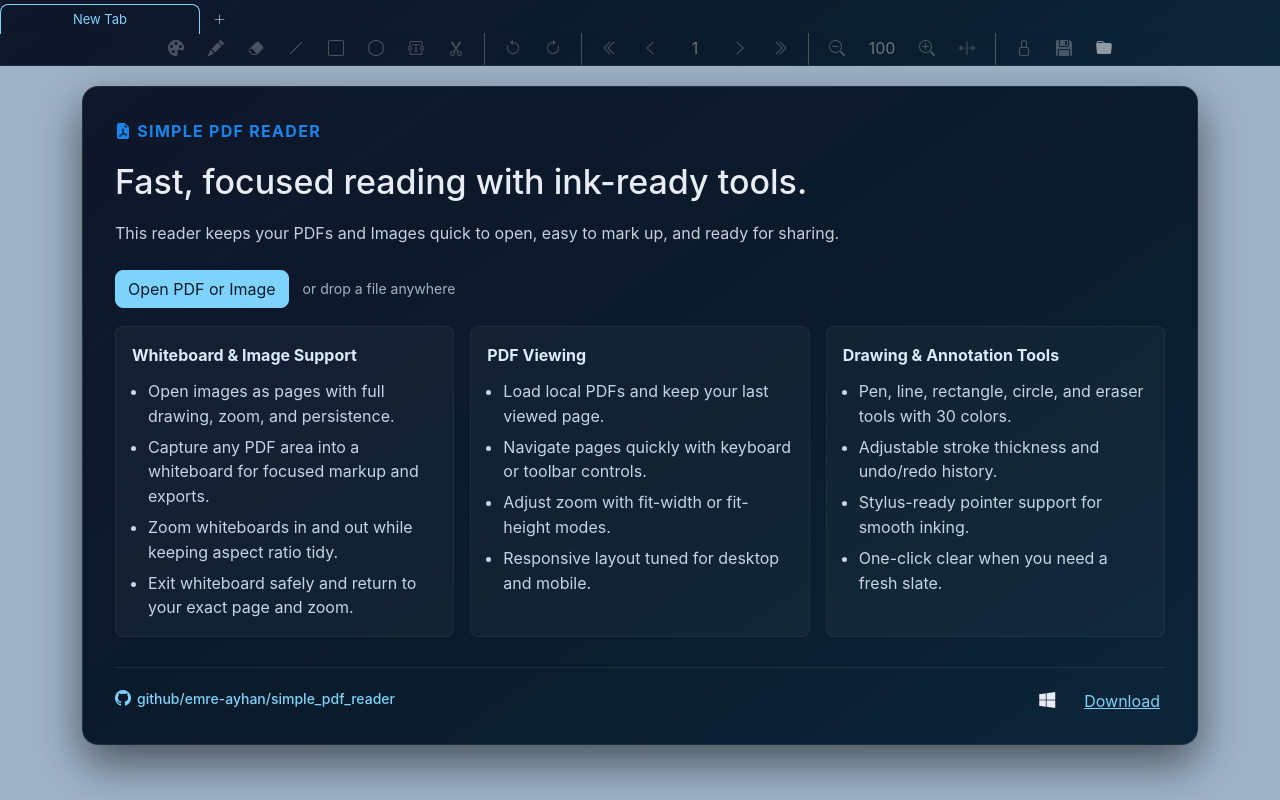
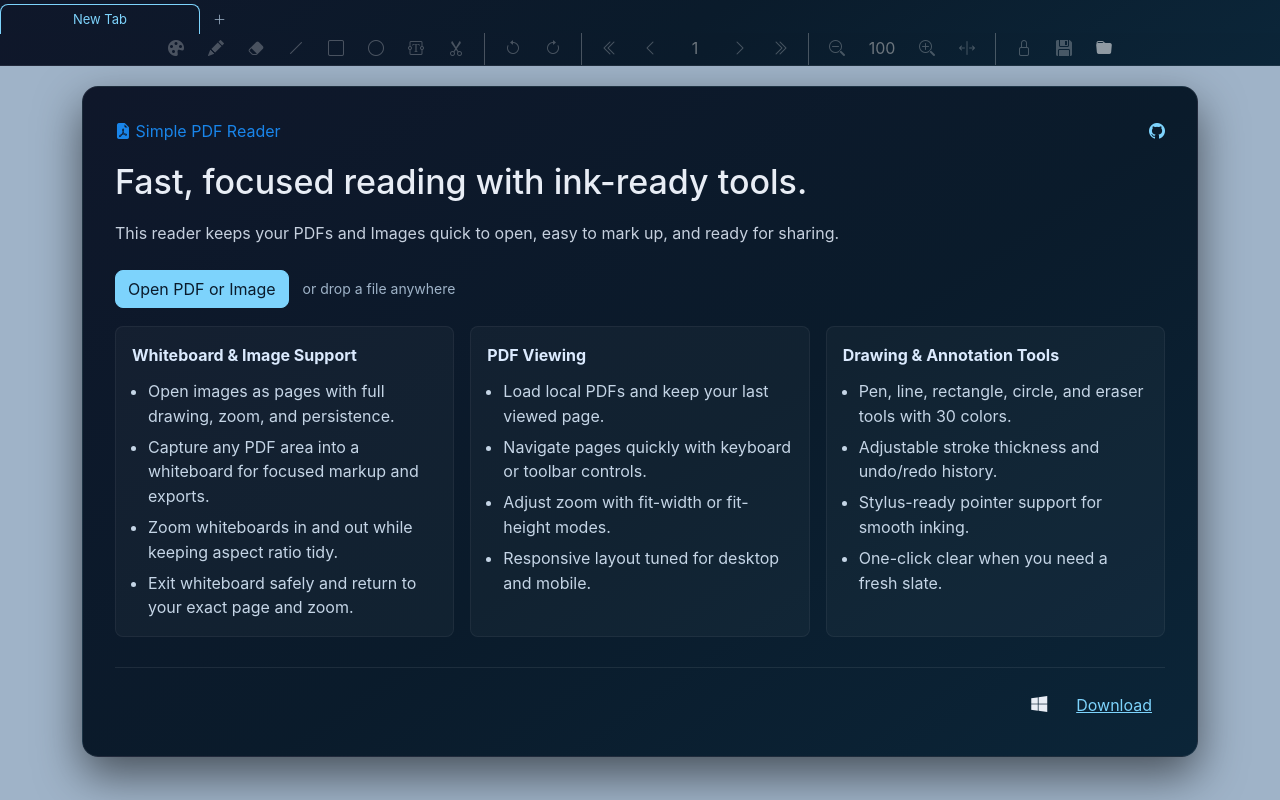
Before and after one commit to emre-ayhan/simple_pdf_reader, a Vue app: page / in a window 1280 px wide. Built offline with nearby package versions, Linux system fonts and the light colour scheme.

Commit message:
modified:   src/components/EmptyState.vue 	modified:   src/scss/EmptyState.scss 	modified:   src/scss/_base.scss

```diff
--- a/src/components/EmptyState.vue
+++ b/src/components/EmptyState.vue
@@ -11,10 +11,13 @@ const openFile = () => emit('open-file');
       <div class="row">
         <div class="col-12">
           <div class="empty-card">
-            <div class="empty-eyebrow">
-              <a href="https://emre-ayhan.github.io/simple_pdf_reader/" target="_blank" rel="noopener noreferrer">
+            <div class="d-flex">
+              <a href="https://emre-ayhan.github.io/simple_pdf_reader/" target="_blank" rel="noopener noreferrer" class="link-accent">
                 <i class="bi bi-file-earmark-pdf-fill"></i>
                 Simple PDF Reader
+              </a>
+              <a href="https://github.com/emre-ayhan/simple_pdf_reader" target="_blank" rel="noopener noreferrer" class="ms-auto">
+                <i class="bi bi-github"></i>
               </a>
             </div>
             <h1 class="empty-title">Fast, focused reading with ink-ready tools.</h1>
@@ -60,24 +63,20 @@ const openFile = () => emit('open-file');
                 </div>
               </div>
             </div>
-            <div class="empty-download" v-if="!Electron">
+            <div class="empty-footer" v-if="!Electron">
+              <div class="ms-auto">
                 <div class="d-flex gap-2 align-items-center">
                   <i class="bi bi-windows"></i>
                   <!-- <i class="bi bi-apple"></i> -->
                   <i class="bi bi-tux"></i>
-              </div>
                   <a href="https://github.com/emre-ayhan/simple_pdf_reader/releases/latest" target="_blank" rel="noopener noreferrer" class="btn btn-link">
                     Download
-              </a>
-            </div>
-            <div class="empty-footer">
-              <a href="https://github.com/emre-ayhan/simple_pdf_reader" target="_blank" rel="noopener noreferrer" class="empty-github-link">
-                <i class="bi bi-github"></i>
-                <span class="d-none d-md-inline-block">github/emre-ayhan/simple_pdf_reader</span>
                   </a>
                 </div>
               </div>
             </div>
           </div>
         </div>
+      </div>
+    </div>
 </template>
--- a/src/scss/EmptyState.scss
+++ b/src/scss/EmptyState.scss
@@ -10,19 +10,6 @@
   flex-direction: column;
   gap: 18px;
   position: relative;
-}
-
-.empty-eyebrow {
-  text-transform: uppercase;
-  letter-spacing: 0.08em;
-  font-size: 16px;
-  color: $text-accent;
-  font-weight: 700;
-
-  a {
-    text-decoration: none;
-    color: $text-accent;
-  }
 }
 
 .empty-title {
@@ -77,39 +64,11 @@
   }
 }
 
-.empty-download {
-  position: absolute;
-  right: 24px;
-  bottom: 24px;
-  display: flex;
-  align-items: center;
-  gap: 8px;
-}
-
 .empty-footer {
   display: flex;
   margin-top: 12px;
   padding-top: 18px;
   border-top: 1px solid $border-color;
-}
-
-.empty-github-link {
-  display: flex;
-  align-items: center;
-  gap: 6px;
-  color: $primary;
-  text-decoration: none;
-  font-weight: 500;
-  font-size: 14px;
-  transition: color 0.2s;
-
-  &:hover {
-    color: $text-highlight;
-  }
-
-  i {
-    font-size: 16px;
-  }
 }
 
 .btn-primary {
--- a/src/scss/_base.scss
+++ b/src/scss/_base.scss
@@ -48,3 +48,8 @@ body {
 *::-webkit-scrollbar-track {
   background: $dark;
 }
+
+.link-accent {
+  text-decoration: none !important;
+  color: $text-accent !important;
+}
```
Lines whose indentation alone changed are shown as unchanged.
